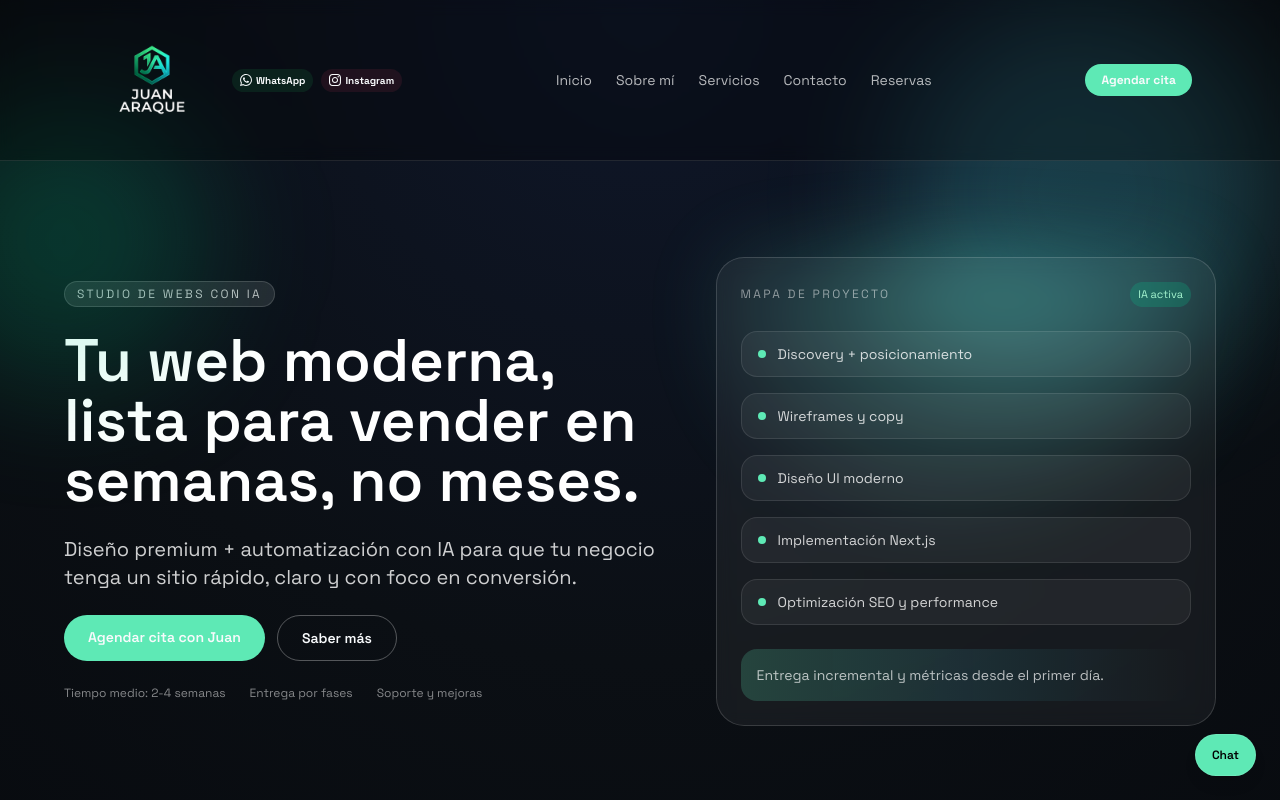
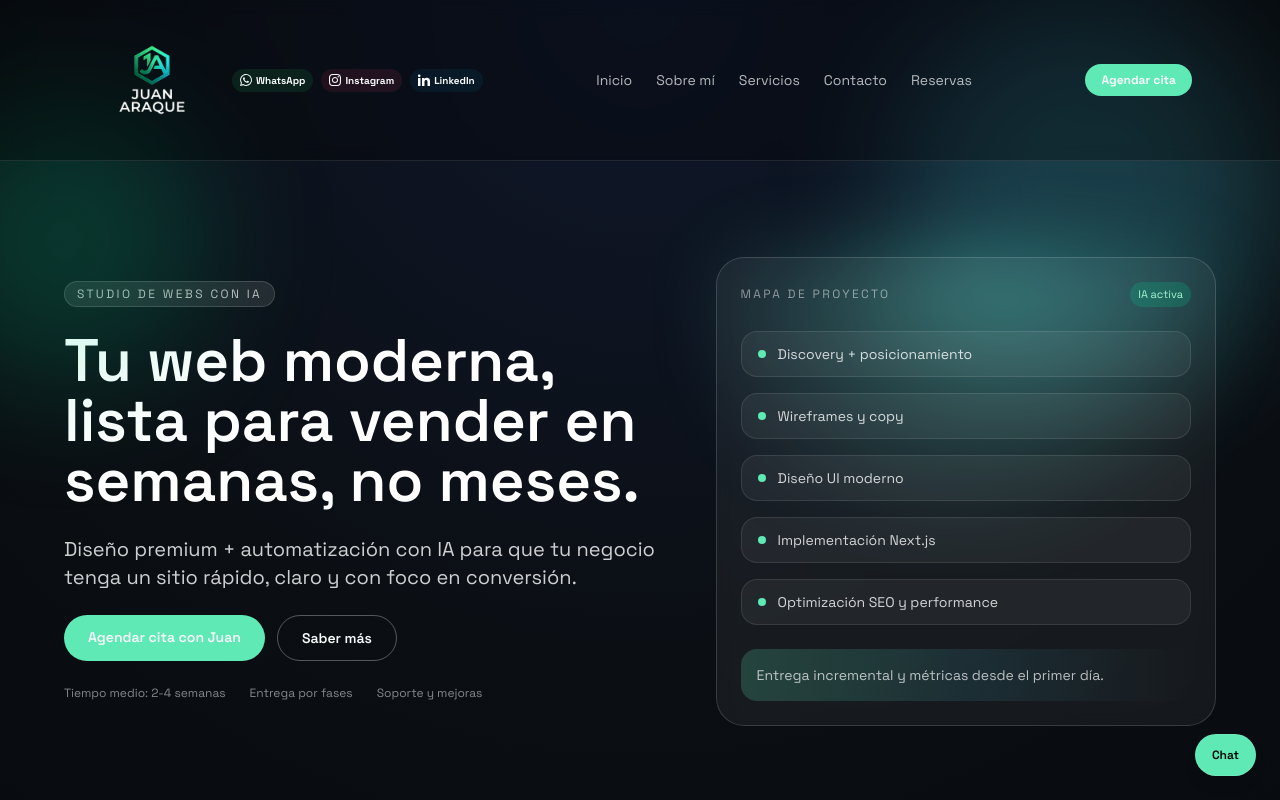
Before and after one commit to jaraque42/nextjs-boilerplate, a Next.js app: page / in a window 1280 px wide. Shown: the top 800 px of the page. Built offline with nearby package versions, Linux system fonts and the light colour scheme.

Commit message:
feat: añadir enlace de LinkedIn a la cabecera

```diff
--- a/app/components/Header.tsx
+++ b/app/components/Header.tsx
@@ -48,6 +48,17 @@ export default function Header() {
                 <path d="M12 2.163c3.204 0 3.584.012 4.85.07 3.252.148 4.771 1.691 4.919 4.919.058 1.265.069 1.645.069 4.849s-.011 3.585-.069 4.85c-.149 3.225-1.664 4.771-4.919 4.919-1.266.058-1.644.07-4.85.07s-3.584-.012-4.849-.07c-3.26-.149-4.771-1.699-4.919-4.92-.058-1.265-.07-1.644-.07-4.849s.012-3.584.07-4.849c.149-3.227 1.664-4.771 4.919-4.919 1.266-.057 1.645-.069 4.849-.069zm0-2.163c-3.259 0-3.667.014-4.947.072-4.358.2-6.78 2.618-6.98 6.98-.059 1.281-.073 1.689-.073 4.948 0 3.259.014 3.668.072 4.948.2 4.358 2.618 6.78 6.98 6.98 1.281.058 1.689.072 4.948.072 3.259 0 3.668-.014 4.948-.072 4.354-.2 6.782-2.618 6.979-6.98.059-1.28.073-1.689.073-4.948 0-3.259-.014-3.667-.072-4.947-.196-4.354-2.617-6.78-6.979-6.98-1.281-.059-1.69-.073-4.949-.073zm0 5.838c-3.403 0-6.162 2.759-6.162 6.162s2.759 6.163 6.162 6.163 6.162-2.759 6.162-6.163c0-3.403-2.759-6.162-6.162-6.162zm0 10.162c-2.209 0-4-1.79-4-4 0-2.209 1.791-4 4-4s4 1.791 4 4c0 2.21-1.791 4-4 4zm6.406-11.845c-.796 0-1.441.645-1.441 1.44s.645 1.44 1.441 1.44c.795 0 1.439-.645 1.439-1.44s-.644-1.44-1.439-1.44z" />
               </svg>
               Instagram
+            </a>
+            <a
+              href="https://www.linkedin.com/feed/"
+              target="_blank"
+              rel="noopener noreferrer"
+              className="flex items-center gap-1 rounded-full bg-[#0077B5]/10 px-2 py-1 text-[8px] md:text-[10px] font-bold text-[#0077B5] transition hover:bg-[#0077B5]/20"
+            >
+              <svg viewBox="0 0 24 24" width="12" height="12" fill="currentColor">
+                <path d="M4.98 3.5c0 1.381-1.11 2.5-2.48 2.5s-2.48-1.119-2.48-2.5c0-1.38 1.11-2.5 2.48-2.5s2.48 1.12 2.48 2.5zm.02 4.5h-5v16h5v-16zm7.982 0h-4.968v16h4.969v-8.399c0-4.67 6.029-5.052 6.029 0v8.399h4.988v-10.131c0-7.88-8.922-7.593-11.018-3.714v-2.155z" />
+              </svg>
+              LinkedIn
             </a>
           </div>
         </div>
```
